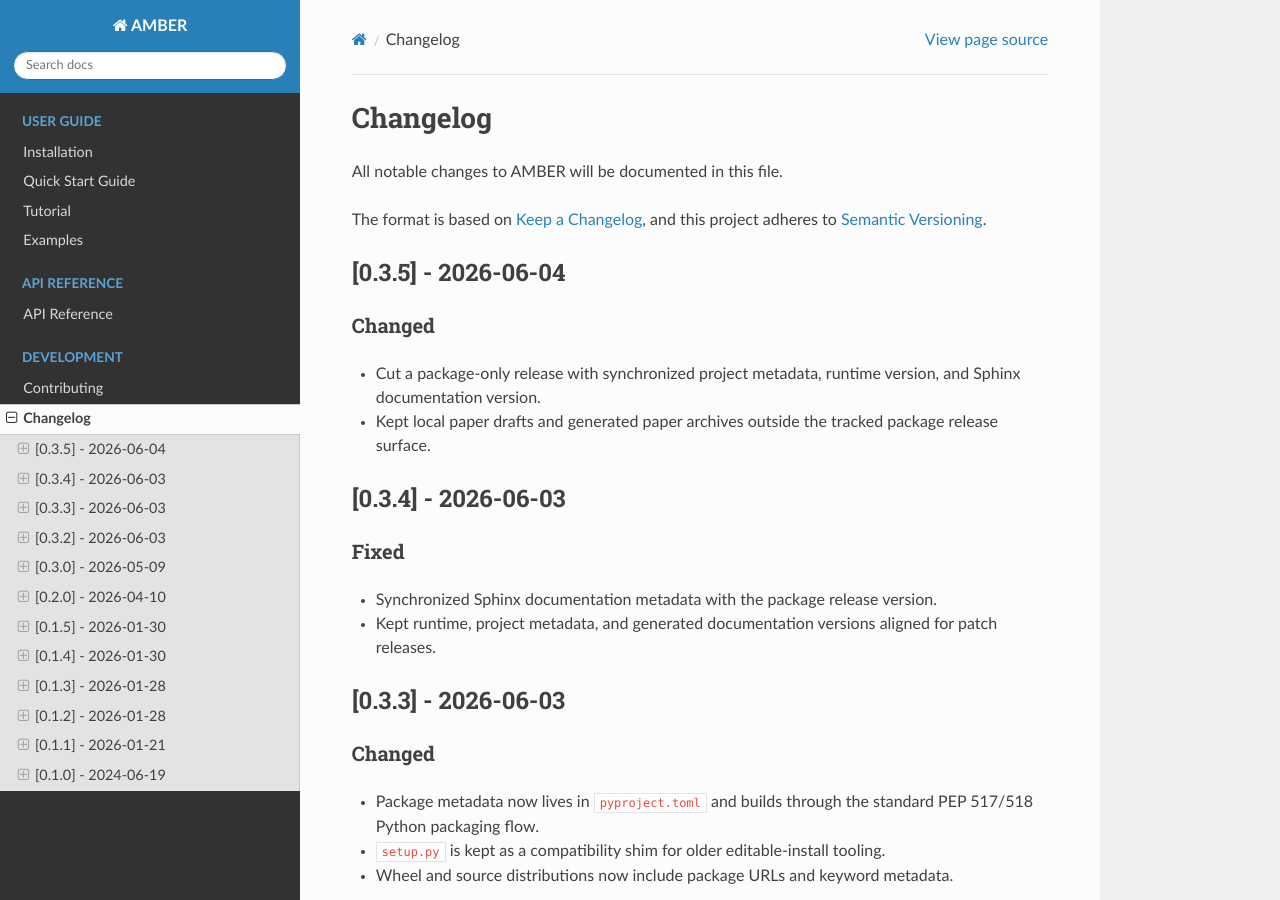
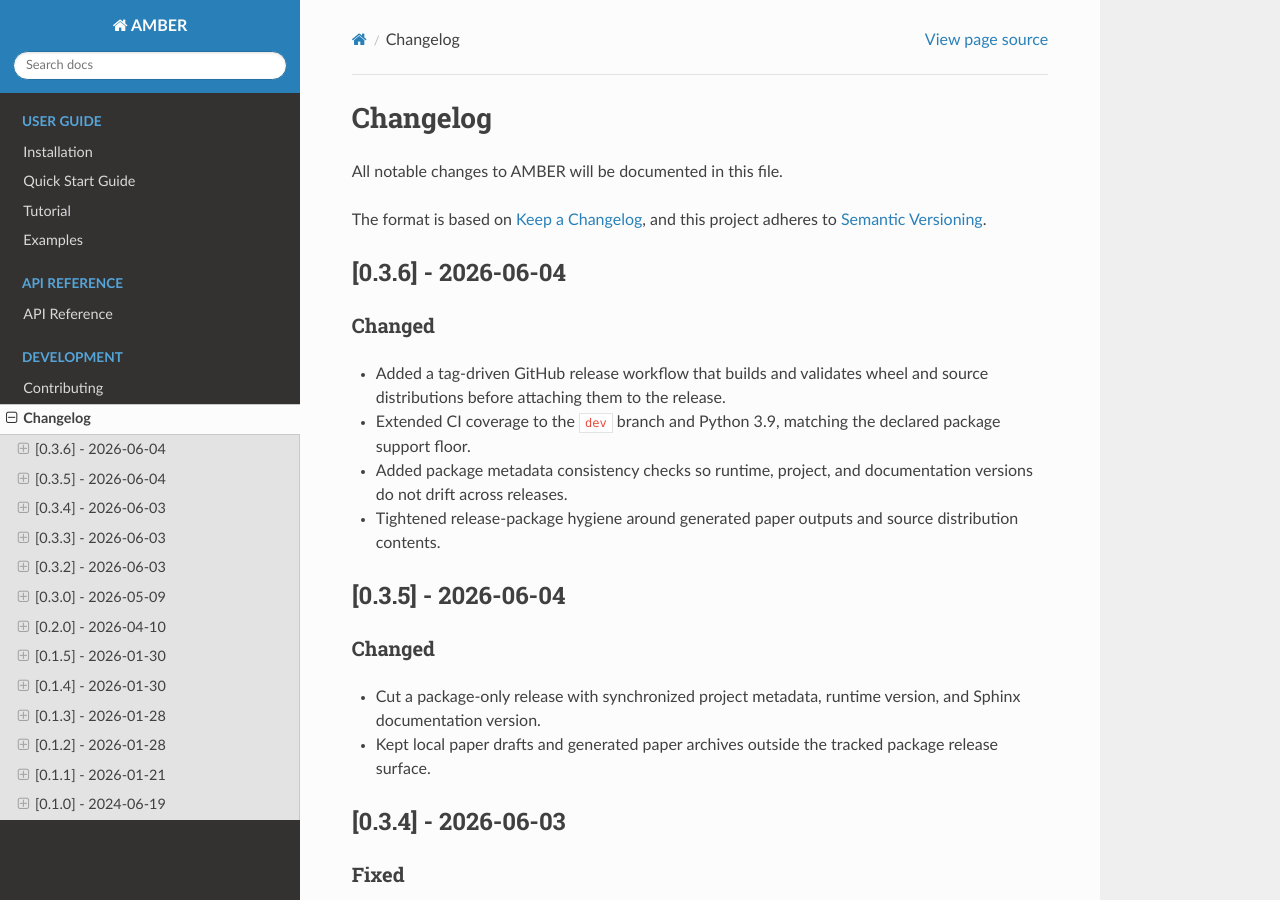
Before and after one commit to a11to1n3/AMBER, a Sphinx documentation site: the page built from docs/changelog.rst, in a window 1280 px wide and 900 px high. Built offline with Sphinx 7.4.7 and the Read the Docs theme 3.1.0, drawn with Linux system fonts in a browser that asks for light colours.

Commit message:
Release v0.3.6 package workflow
Prepare AMBER for a cleaner package release by aligning metadata, adding tag-based release automation, expanding CI to dev/Python 3.9, and guarding paper artifacts from distributions.

🤖 Generated with [Claude Code](https://claude.ai/code)

Co-Authored-By: Claude <noreply@anthropic.com>

```diff
--- a/docs/changelog.rst
+++ b/docs/changelog.rst
@@ -5,6 +5,20 @@ All notable changes to AMBER will be documented in this file.
 
 The format is based on `Keep a Changelog <https://keepachangelog.com/en/1.0.0/>`_,
 and this project adheres to `Semantic Versioning <https://semver.org/spec/v2.0.0.html>`_.
+
+[0.3.6] - 2026-06-04
+---------------------
+
+Changed
+~~~~~~~
+- Added a tag-driven GitHub release workflow that builds and validates wheel
+  and source distributions before attaching them to the release.
+- Extended CI coverage to the ``dev`` branch and Python 3.9, matching the
+  declared package support floor.
+- Added package metadata consistency checks so runtime, project, and
+  documentation versions do not drift across releases.
+- Tightened release-package hygiene around generated paper outputs and source
+  distribution contents.
 
 [0.3.5] - 2026-06-04
 ---------------------
--- a/docs/conf.py
+++ b/docs/conf.py
@@ -12,6 +12,8 @@
 
 import os
 import sys
+from importlib.metadata import PackageNotFoundError, version as metadata_version
+
 sys.path.insert(0, os.path.abspath('../src'))
 
 # -- Project information -----------------------------------------------------
@@ -21,8 +23,11 @@ copyright = '2024-2026, a11to1n3'
 author = 'a11to1n3'
 
 # The full version, including alpha/beta/rc tags
-release = '0.3.5'
-version = '0.3.5'
+try:
+    release = metadata_version('ambr')
+except PackageNotFoundError:
+    release = '0.3.6'
+version = release
 
 # -- General configuration ---------------------------------------------------
 
--- a/pyproject.toml
+++ b/pyproject.toml
@@ -4,7 +4,7 @@ build-backend = "setuptools.build_meta"
 
 [project]
 name = "ambr"
-version = "0.3.5"
+version = "0.3.6"
 description = "Agent-based Modeling with Blazingly Efficient Records"
 readme = { file = "README.md", content-type = "text/markdown" }
 requires-python = ">=3.9"
@@ -52,6 +52,8 @@ dev = [
     "nbsphinx>=0.8.0",
     "nbconvert>=6.0.0",
     "jupyter>=1.0.0",
+    "build>=1.2.0",
+    "twine>=5.0.0",
     "black>=22.0.0",
     "flake8>=5.0.0",
     "mypy>=1.0.0"
--- a/requirements-dev.txt
+++ b/requirements-dev.txt
@@ -15,6 +15,10 @@ nbsphinx>=0.8.0
 nbconvert>=6.0.0
 jupyter>=1.0.0
 
+# Packaging and release validation
+build>=1.2.0
+twine>=5.0.0
+
 # Development dependencies
 black>=22.0.0
 flake8>=5.0.0
```
Also changed, not shown: CHANGELOG.md (+13 -0 lines), docs/contributing.rst (+14 -0 lines), src/ambr/__init__.py (+8 -1 lines), 5 other files.
